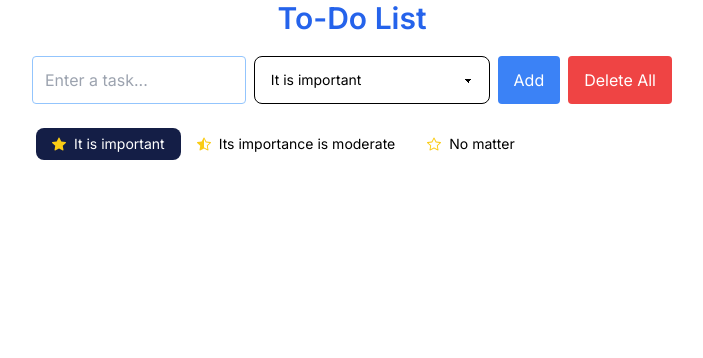
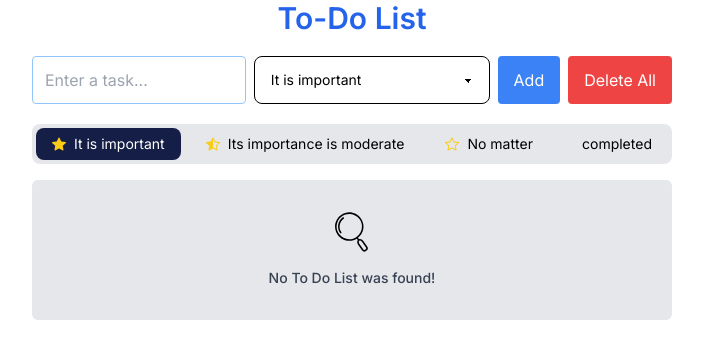
Before and after one commit to Amirmohamadhejazi/Super-Application, a Next.js app: page / in a window 1280 px wide. Shown: the top 358 px of the page, without its empty margins (288-991 px from the left). Built offline with nearby package versions, Linux system fonts and the light colour scheme.

Commit message:
fix type and todo calc

```diff
--- /dev/null
+++ b/src/app/components/NoData/NoData.tsx
@@ -0,0 +1,24 @@
+const NoData = () => {
+    return (
+        <div className="flex flex-col justify-center items-center gap-2 py-8">
+            <svg
+                xmlns="http://www.w3.org/2000/svg"
+                fillRule="evenodd"
+                strokeLinejoin="round"
+                strokeMiterlimit="2"
+                clipRule="evenodd"
+                viewBox="0 0 128 128"
+                id="search"
+                className="w-10 mb-2"
+            >
+                <path fill="none" d="M0 0h128v128H0z"></path>
+                <path d="M29.18 9.265C8.587 23.684 3.575 52.11 17.994 72.703c14.42 20.593 42.845 25.604 63.438 11.185 20.593-14.42 25.605-42.844 11.186-63.437C78.198-.142 49.773-5.155 29.18 9.265Zm2.868 4.095C50.38.524 75.686 4.985 88.523 23.318c12.836 18.332 8.373 43.638-9.959 56.474-18.332 12.836-43.637 8.375-56.474-9.957-12.837-18.333-8.374-43.638 9.958-56.475Z"></path>
+                <path d="M29.942 64.338c-9.803-14-6.395-33.323 7.604-43.126a2.502 2.502 0 0 0 .614-3.482 2.502 2.502 0 0 0-3.482-.614c-16.26 11.386-20.217 33.83-8.832 50.09a2.502 2.502 0 0 0 3.482.614 2.502 2.502 0 0 0 .614-3.482ZM78.014 83.364l5.09 7.27a2.502 2.502 0 0 0 3.482.614 2.502 2.502 0 0 0 .614-3.482l-5.09-7.27a2.502 2.502 0 0 0-3.482-.614 2.502 2.502 0 0 0-.614 3.482Z"></path>
+                <path d="M100.341 92.914a14.841 14.841 0 0 0-15.046-6.045h-.002a3.6 3.6 0 0 0-2.38 1.666v.002a14.841 14.841 0 0 0 .534 16.207l12.357 17.648a9.337 9.337 0 0 0 13.003 2.293l1.6-1.12a9.336 9.336 0 0 0 2.292-13.003L100.34 92.914Zm-13.458-1.242a9.84 9.84 0 0 0 .659 10.204l12.357 17.648a4.34 4.34 0 0 0 6.04 1.066l1.6-1.12a4.339 4.339 0 0 0 1.064-6.04L96.246 95.78a9.839 9.839 0 0 0-9.363-4.109Z"></path>
+            </svg>
+            <p className="font-medium text-sm text-gray-700">No To Do List was found!</p>
+        </div>
+    );
+};
+
+export default NoData;
--- a/src/app/components/TodoApp/TodoApp.tsx
+++ b/src/app/components/TodoApp/TodoApp.tsx
@@ -4,14 +4,18 @@ import { toast } from 'react-toastify';
 
 import { motion } from 'framer-motion';
 import { BsFillTrash3Fill, BsStarFill, BsStarHalf, BsStar } from 'react-icons/bs';
+import { BiCheckCircle } from 'react-icons/bi';
+import { VscCheckAll } from 'react-icons/vsc';
 
 import { TTodo, tabData } from './resources';
+import { NoData } from '..';
 
 const TodoApp = () => {
     const [todo, setTodo] = useState<TTodo[]>([]);
     const [task, setTask] = useState('');
     const [tab, setTab] = useState(1);
     const [selectImportant, setSelectImportant] = useState<number>(1);
+    console.log(todo);
 
     const addTodo = (data: any) => {
         data.preventDefault();
@@ -24,6 +28,7 @@ const TodoApp = () => {
                 nameTodo: task,
                 createTime: dateCreate,
                 important: selectImportant ? selectImportant : 1,
+                completed: false,
                 id: new Date().getTime()
             };
             setTask('');
@@ -45,6 +50,10 @@ const TodoApp = () => {
             setTodo([]);
             toast.error(`All todos deleted!`);
         }
+    };
+
+    const addToCompleted = (index: number) => {
+        setTodo((prevTodo) => prevTodo.map((item) => (item.id === index ? { ...item, important: 0 } : item)));
     };
 
     return (
@@ -90,15 +99,17 @@ const TodoApp = () => {
                     Delete All
                 </motion.button>
             </form>
-            <div className="mt-5 flex flex-grow  flex-col gap-y-4  overflow-y-auto text-white">
-                <div className="tabs tabs-boxed">
-                    {tabData.map((items) => (
+            <div className="mt-5 flex flex-grow  flex-col gap-y-4  overflow-y-auto text-white  ">
+                <div className="tabs flex justify-between tabs-boxed bg-gray-200">
+                    {tabData.map((items) => {
+                        const checkTabHandler = todo.filter((itemsTodo) => itemsTodo.important === items.id).length > 0;
+                        return (
                             <div
                                 className={`flex items-center gap-x-2 tab  ${
                                     items.id === tab ? 'text-white bg-[#141E46]' : 'text-black'
-                            } `}
+                                } ${checkTabHandler ? 'cursor-pointer' : 'cursor-default'} `}
                                 key={items.id}
-                            onClick={() => setTab(items.id)}
+                                onClick={() => checkTabHandler && setTab(items.id)}
                             >
                                 <div className="text-yellow-400">
                                     {items.id === 1 ? (
@@ -111,14 +122,18 @@ const TodoApp = () => {
                                 </div>
                                 {items.tabName}
                             </div>
-                    ))}
+                        );
+                    })}
                 </div>
-                {todo
-                    .filter((items) => items.important === tab )
+                {todo.length > 0 ? (
+                    todo
+                        .filter((items) => items.important === tab)
                         .map((todoItems) => (
                             <div
                                 key={todoItems.id}
-                            className={`grid grid-cols-3  items-center px-3 py-3 bg-[#3C486B] rounded-md gap-x-10 `}
+                                className={`grid grid-cols-3  items-center px-3 py-3 rounded-md gap-x-10 ${
+                                    todoItems.important === 0 ? 'bg-[#3a9182]' : 'bg-[#3C486B] '
+                                }`}
                             >
                                 <div
                                     className="flex items-center gap-x-1 text-lg text-ellipsis overflow-hidden"
@@ -141,16 +156,30 @@ const TodoApp = () => {
                                 >
                                     {todoItems.createTime}
                                 </span>
-                            <div className="flex justify-end">
+                                <div className="flex justify-end gap-x-2">
+                                    {todoItems.important !== 0 && (
                                         <button
-                                    className="text-red-300 transition-all duration-300 hover:text-red-600 "
+                                            className="text-green-500 transition-all duration-300 hover:text-green-700 "
+                                            onClick={() => addToCompleted(todoItems.id)}
+                                        >
+                                            <VscCheckAll className="text-xl  " />
+                                        </button>
+                                    )}
+
+                                    <button
+                                        className="text-red-500 transition-all duration-300 hover:text-red-700 "
                                         onClick={() => removeTodo(todoItems.id)}
                                     >
                                         <BsFillTrash3Fill className="text-xl" />
                                     </button>
                                 </div>
                             </div>
-                    ))}
+                        ))
+                ) : (
+                    <div className=" rounded-md bg-gray-200">
+                        <NoData />
+                    </div>
+                )}
             </div>
         </div>
     );
--- a/src/app/components/TodoApp/resources/data.ts
+++ b/src/app/components/TodoApp/resources/data.ts
@@ -11,6 +11,10 @@ const tabData: TTabData[] = [
     {
         tabName: 'No matter',
         id: 3
+    },
+    {
+        tabName: 'completed',
+        id: 0
     }
 ];
 
--- a/src/app/components/TodoApp/resources/type.ts
+++ b/src/app/components/TodoApp/resources/type.ts
@@ -2,6 +2,7 @@ export type TTodo = {
     nameTodo: string;
     createTime: string;
     important: number;
+    completed: boolean;
     id: number;
 };
 export type TTabData = {
--- a/src/app/components/index.tsx
+++ b/src/app/components/index.tsx
@@ -3,4 +3,5 @@ import Test from './Test/Test';
 import TodoApp from './TodoApp/TodoApp';
 import WebSocketTest from './WebSocket/WebSocket';
 import StrongPasswordChecker from './StrongPasswordChecker/StrongPasswordChecker';
-export { Cart, Test, TodoApp, WebSocketTest, StrongPasswordChecker };
+import NoData from './NoData/NoData';
+export { Cart, Test, TodoApp, WebSocketTest, StrongPasswordChecker, NoData };
```
Lines whose indentation alone changed are shown as unchanged.
